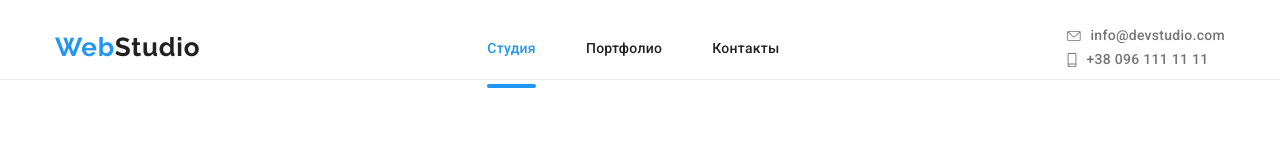
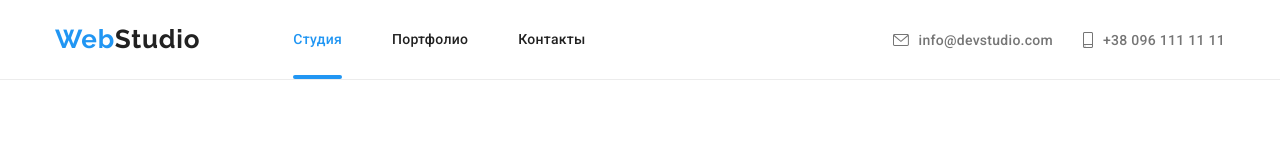
Before and after one commit to fullstack2002/goit-markup-hw-08, a plain HTML site: page index.html in a window 1280 px wide. Drawn offline with nearby package versions, Linux system fonts and the light colour scheme.

Commit message:
header done!!!

```diff
--- a/sass/components/_header.scss
+++ b/sass/components/_header.scss
@@ -58,6 +58,7 @@
 
       @media screen and (min-width: 768px) {
         display: flex;
+        align-items: center;
       }
 
       &__link {
@@ -84,9 +85,14 @@
           left: 0;
           height: 4px;
           width: 100%;
-          bottom: -32px;
+          bottom: -30px;
           border-radius: 2px;
           background-color: var(--primary-text-color-theme-dark);
+        }
+      }
+      @media screen and (min-width: 1200px) {
+        &::after {
+          bottom: -32px;
         }
       }
     }
@@ -97,26 +103,6 @@
       @media screen and (min-width: 768px) {
         display: flex;
         flex-direction: column;
-
-        &_item {
-          display: flex;
-          align-items: center;
-          font-weight: 500;
-          font-size: 14px;
-          line-height: 1.7;
-          letter-spacing: 0.02em;
-
-          transition: color 250ms cubic-bezier(0.4, 0, 0.2, 1);
-          color: var(--secondary-text-color-theme-light);
-
-          &:hover,
-          &:focus,
-          &:hover .header__contacts_icon,
-          &:focus .header__contacts_icon {
-            color: var(--primary-text-color-theme-dark);
-            fill: var(--primary-text-color-theme-dark);
-          }
-        }
 
         &_email_icon {
           width: 14px;
@@ -131,36 +117,59 @@
           margin-right: 10px;
           fill: var(--secondary-text-color-theme-light);
         }
+
+        &_item {
+          display: flex;
+          align-items: center;
+          font-weight: 500;
+          font-size: 12px;
+          line-height: 14px;
+          letter-spacing: 0.02em;
+
+          color: var(--secondary-text-color-theme-light);
+
+          &:not(:last-child) {
+            margin-bottom: 10px;
+          }
+        }
       }
 
+      @media screen and (min-width: 1200px) {
+        flex-direction: row;
+        display: flex;
+        align-items: center;
+        margin-left: auto;
+
+        &_item {
+          font-size: 14px;
+          line-height: 16px;
+
+          transition: color 250ms cubic-bezier(0.4, 0, 0.2, 1), fill 250ms cubic-bezier(0.4, 0, 0.2, 1);
+
+          &:hover,
+          &:focus,
+          &:hover .header__contacts_icon,
+          &:focus .header__contacts_icon {
+            color: var(--primary-text-color-theme-dark);
+            fill: var(--primary-text-color-theme-dark);
+          }
+
+          &:not(:last-child) {
+            margin-right: 30px;
+          }
+          &:first-child {
+            margin-bottom: 0;
+          }
+        }
+
+        &_email_icon {
+          width: 16px;
+          height: 12px;
+        }
+
+        &_phone_icon {
+          width: 10px;
+          height: 16px;
+        }
+      }
    }
-// .header__contacts {
-// 	display: flex;
-// 	align-items: center;
-// 	margin-left: auto;
-// }
-// .header-contacts__item {
-//   display: flex;
-//   align-items: center;
-//   font-style: normal;
-//   font-weight: 500;
-//   font-size: 14px;
-//   line-height: 1.7;
-//   letter-spacing: 0.02em;
-//   transition: color 250ms cubic-bezier(0.4, 0, 0.2, 1);
-//   color: var(--secondary-text-color-theme-light);
-
-//   &:hover,
-//   &:focus,
-//   &:hover .header-contacts__icon,
-//   &:focus .header-contacts__icon {
-//     color: var(--primary-text-color-theme-dark);
-//     fill: var(--primary-text-color-theme-dark);
-//   }
-// }
-// .header-contacts__icon {
-//   transition: fill 250ms cubic-bezier(0.4, 0, 0.2, 1);
-//   fill: var(--secondary-text-color-theme-light);
-//   margin-right: 10px;
-//   margin-left: 30px;
-// }
--- a/sass/components/_logo.scss
+++ b/sass/components/_logo.scss
@@ -8,6 +8,7 @@
   color: var(--primary-text-color-theme-light);
   // margin-right: 93px;
   @media screen and (min-width: 1200px) {
+    margin-right: 93px;
     font-size: 26px;
     line-height: 31px;
   }
```
Also changed, not shown: css/main.css, css/main.min.css, css/portfolio.css, css/portfolio.min.css, 4 other files.
